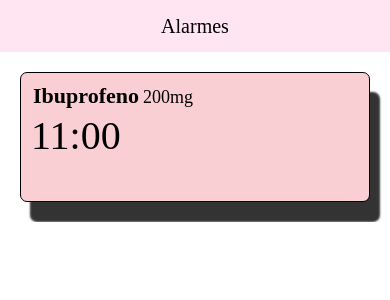
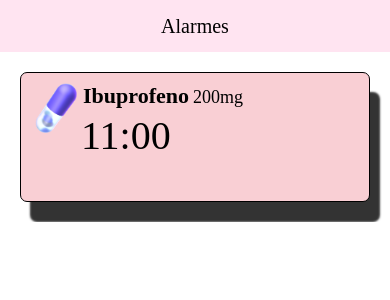
Before and after one commit to thiagorbernardo/React_Native_Health, a React Native app: screen / in a window 390 px wide. Shown: the top 300 px of the page. Built offline with nearby package versions, Linux system fonts and the light colour scheme.

Commit message:
Style and React Native Paper

```diff
--- a/App.tsx
+++ b/App.tsx
@@ -7,23 +7,26 @@
  */
 
 import React from 'react';
-import {
-  SafeAreaView,
-  StyleSheet,
-  ScrollView,
-  View,
-  Text,
-  StatusBar,
-  Image,
-  ImageRequireSource,
-} from 'react-native';
+import {SafeAreaView, StyleSheet, ScrollView, StatusBar} from 'react-native';
 
 import TopBar from './src/components/TopBar';
 import DrugsScreen from './src/screens/DrugsScreen';
+import {DefaultTheme, Provider as PaperProvider} from 'react-native-paper';
+
+const theme = {
+  ...DefaultTheme,
+  roundness: 2,
+  colors: {
+    ...DefaultTheme.colors,
+    primary: '#3498db',
+    accent: '#f1c40f',
+  },
+};
 
 const App = () => {
   return (
     <>
+      <PaperProvider theme={theme}>
         <StatusBar barStyle="dark-content" />
         <TopBar title="Alarmes"></TopBar>
         <SafeAreaView style={styles.scrollView}>
@@ -31,6 +34,7 @@ const App = () => {
             <DrugsScreen></DrugsScreen>
           </ScrollView>
         </SafeAreaView>
+      </PaperProvider>
     </>
   );
 };
--- a/src/components/Alarm.tsx
+++ b/src/components/Alarm.tsx
@@ -1,11 +1,17 @@
 import React from 'react';
-import {StyleSheet, Text, View} from 'react-native';
+import {Image, StyleSheet, Text, View} from 'react-native';
 import Medicine from '../models/Medicine.model';
 
 export default function Alarm(med: Medicine) {
   return (
     <>
       <View style={styles.alarmView}>
+        <View style={styles.rowItens}>
+          <Image
+            source={require('../assets/img/pill.png')}
+            style={styles.tinyLogo}
+          />
+          <View style={styles.columnItens}>
             <View style={styles.titles}>
               <Text style={styles.alarmTitle}>{med.name}</Text>
               <Text style={styles.alarmSubTitle}>{med.specs}</Text>
@@ -14,15 +20,30 @@ export default function Alarm(med: Medicine) {
               <Text style={styles.clockText}>{med.hours}</Text>
             </View>
           </View>
+        </View>
+      </View>
     </>
   );
 }
-
 const styles = StyleSheet.create({
+  tinyLogo: {
+    width: 50,
+    height: 50,
+    justifyContent: 'center',
+    alignItems: 'center',
+    resizeMode: 'contain'
+  },
+  rowItens: {
+    flexDirection: 'row',
+    justifyContent: 'flex-start',
+  },
+  columnItens: {
+    flexDirection: 'column',
+  },
   alarmView: {
     backgroundColor: '#F9CFD4',
-    flexDirection: 'column',
-    justifyContent: 'flex-start',
+    // flexDirection: 'column',
+    // justifyContent: 'flex-start',
     borderWidth: 0.5,
     shadowOffset: {width: 10, height: 20},
     shadowOpacity: 0.8,
```
Also changed, not shown: src/assets/img/pill.png (renamed from src/assets/img/pill-removebg-preview.png). Lines whose indentation alone changed are shown as unchanged.
